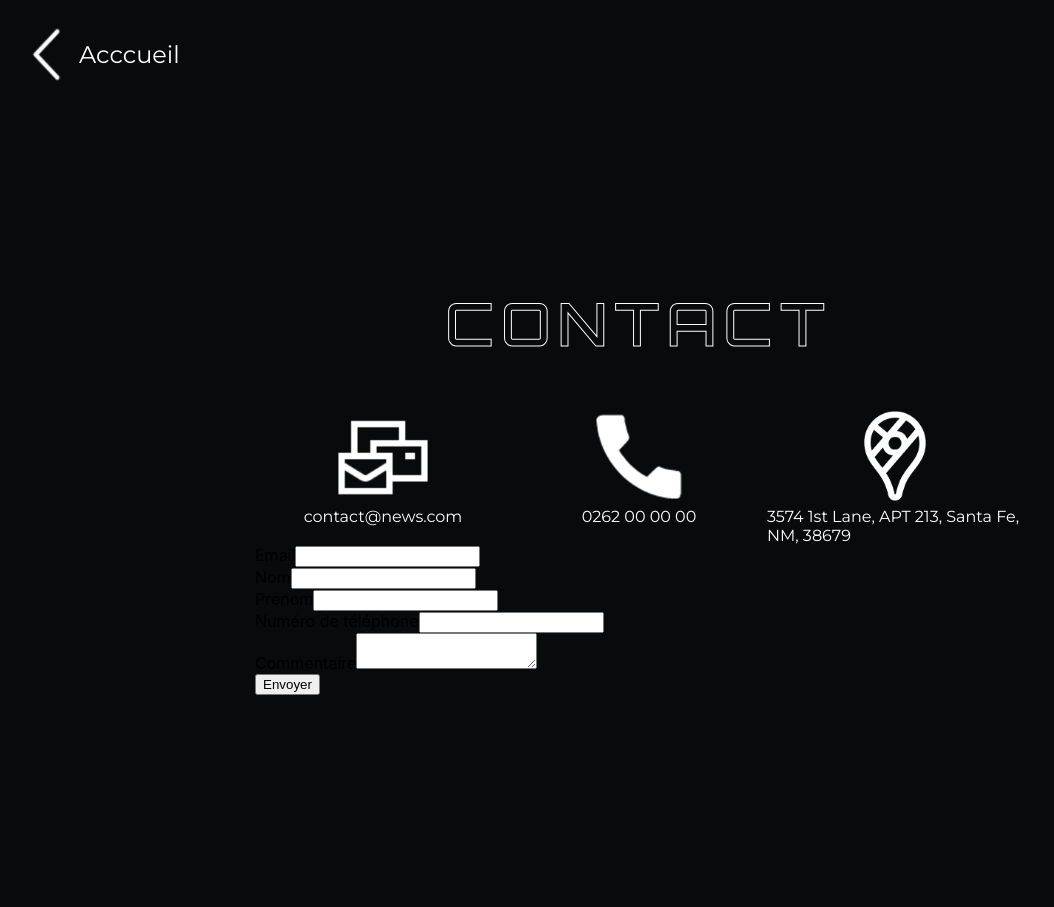
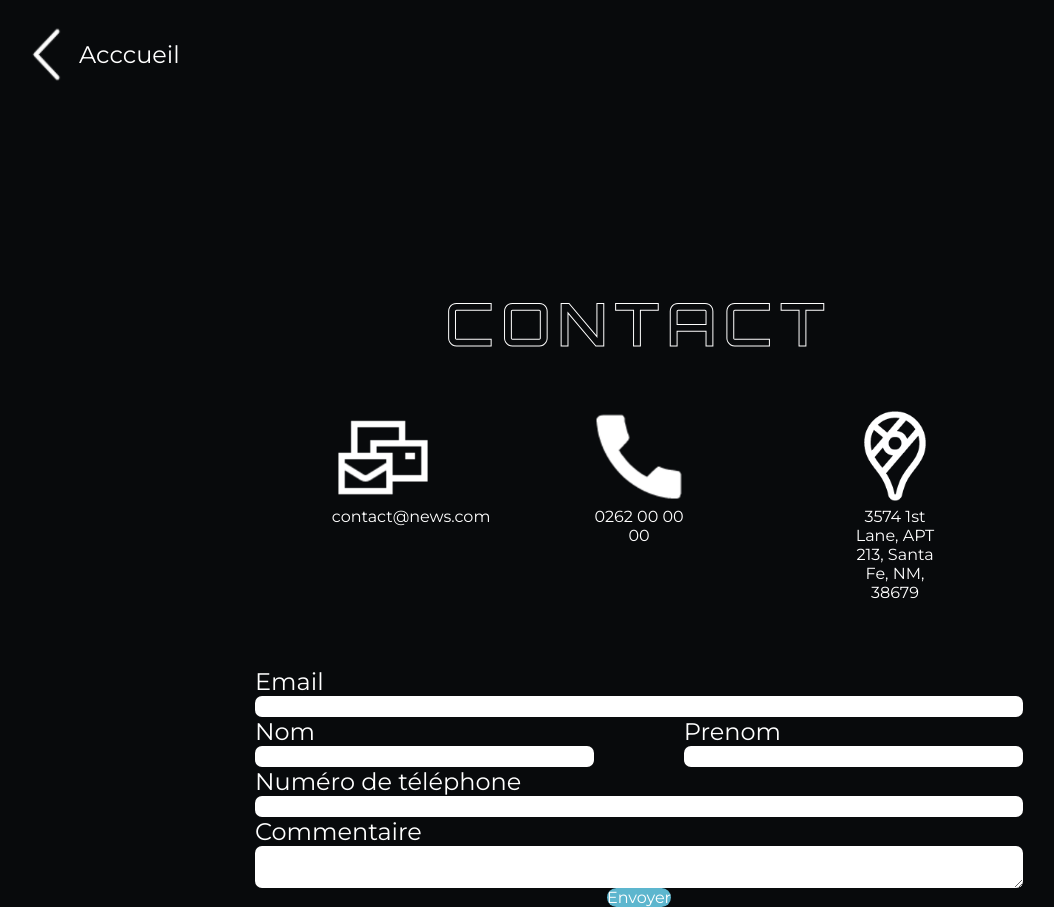
Before and after one commit to ZephirSD/news-website, a React (Create React App) app: page /contact in a window 1280 px wide. Shown: the whole page, without its empty margins (1-1055 px from the left). Before the commit the page ends 855 px from the top, so only its background shows below. Built offline with nearby package versions, Linux system fonts and the light colour scheme.

Commit message:
Ajout du style pour le formulaire de Contact

```diff
--- a/src/style/Contact-style.css
+++ b/src/style/Contact-style.css
@@ -58,4 +58,78 @@ div.grid_image p{
     margin: 0;
     color: var(--color-text);
     font-family: var(--font-montserrat);
+    width: var(--width-image-icon-contact);
+    text-align: center;
 }
+
+form.form-contact{
+    padding: 0;
+    margin-top: 65px;
+}
+
+div.div-form{
+    width: var(--full-width);
+    /* background-color: blue; */
+    display: flex;
+    flex-direction: column;
+    margin: var(--margin-top-bottom-form) 0;
+}
+
+div.grid-input-contact{
+    width: var(--full-width);
+    display: grid;
+    grid-template-columns: repeat(2,1fr);
+    grid-auto-rows: auto;
+    column-gap: 7vw;
+}
+
+div.div-form label{
+    font-family: var(--font-montserrat);
+    font-size: 1.5rem;
+    color: var(--color-text);
+}
+
+div.div-form input{
+    border-radius: 7px;
+    background-color: var(--color-text);
+    border: none;
+    height: var(--height-input-contact);
+    font-size: var(--font-size-input);
+    font-family: var(--font-montserrat);
+}
+
+div.div-form input:focus-visible{
+    outline: none;
+    border: none;
+}
+
+div.div-form textarea{
+    border-radius: 7px;
+    background-color: var(--color-text);
+    border: none;
+    height: var(--height-textarea-contact);
+    font-size: var(--font-size-input);
+    font-family: var(--font-montserrat);
+}
+
+div.div-form textarea:focus-visible{
+    outline: none;
+    border: none;
+}
+
+div.div-boutton{
+    width: var(--full-width);
+    display: flex;
+    justify-content: center;
+}
+
+button.boutton-envoyer{
+    background-color: var(--background-boutton-application);
+    border: none;
+    color: var(--color-text);
+    font-family: var(--font-montserrat);
+    font-size: var(--font-size-input);
+    padding: var(--padding-boutton-envoyer);
+    border-radius: 10px;
+    cursor: pointer;
+}
```
